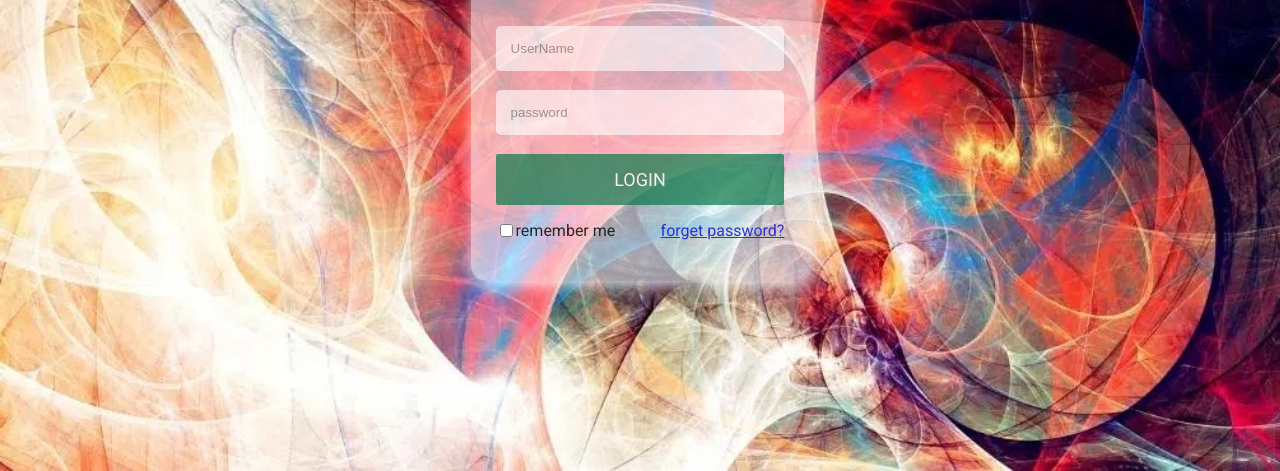
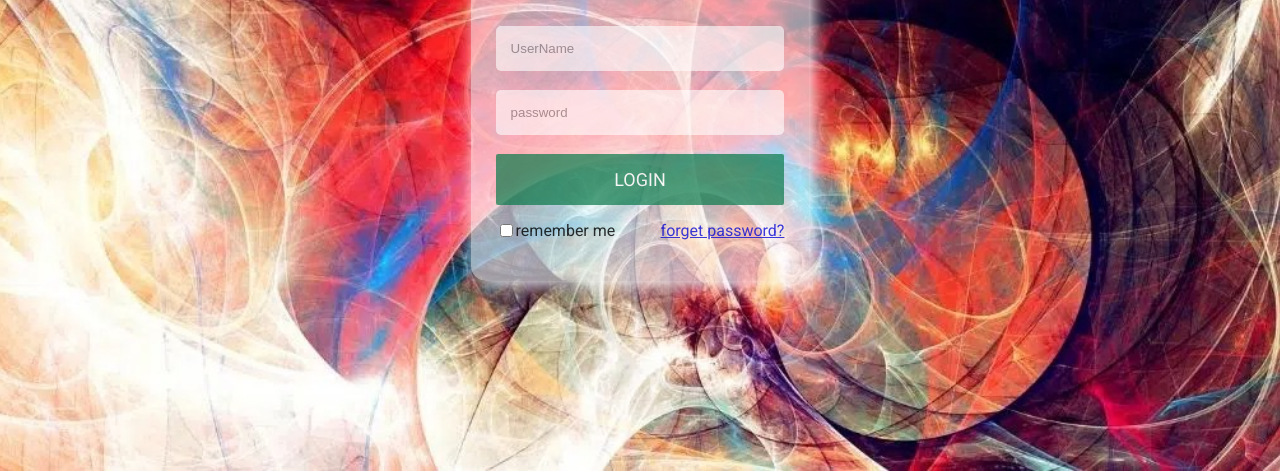
Before and after one commit to khaledShadid07/login_form, a plain HTML site: page index.html in a window 1280 px wide. Shown: the part 329-800 px from the top of the page. Drawn offline with Linux system fonts and the light colour scheme.

Commit message:
edit background image

```diff
--- a/index.css
+++ b/index.css
@@ -1,6 +1,6 @@
 body{font-family: roboto , poppins;margin: 0px;padding: 0px;}
 
-.container{background-image: url(pic.jpeg);width: 100vw;height: 100vh;background-size: cover;
+.container{background-image: url(pic.jpeg);width: 100vw;height: 100vh;background-size: cover;background-position: center;
 
 display: flex;flex-direction: column;align-items: center;justify-content: center;align-content: center;
 
```
